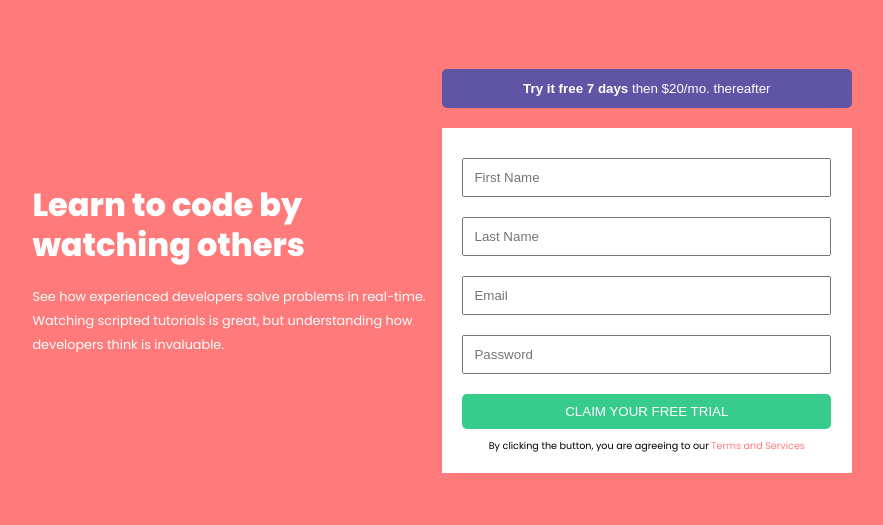
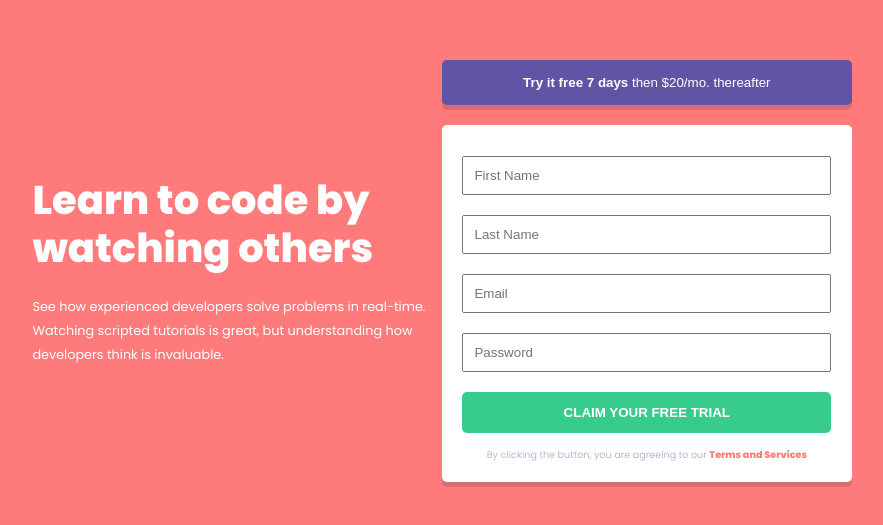
Before and after one commit to annazofka/intro-component-with-sign-up-form, a plain HTML site: page index.html in a window 1280 px wide. Shown: the part 369-894 px from the top of the page, without its empty margins (198-1081 px from the left). Drawn offline with Linux system fonts and the light colour scheme.

Commit message:
add shadow to button and form

```diff
--- a/styles.css
+++ b/styles.css
@@ -10,7 +10,8 @@
 * {
     margin: 0;
     padding: 0;
-    box-sizing: border-box;  /* so the width of all the elements contains padding */
+    box-sizing: border-box;
+    /* so the width of all the elements contains padding */
 }
 
 body {
@@ -39,9 +40,9 @@ body .flex-container {
 
 .h1--text-container {
     font-weight: 800;
-    font-size: 2rem;
-    line-height: 2.5rem;
-    margin-bottom: 20px;
+    font-size: 40px;
+    line-height: 3rem;
+    margin-bottom: 23px;
 }
 
 .p--text-container {
@@ -56,14 +57,6 @@ body .flex-container {
     flex-wrap: wrap;
 }
 
-.form {
-    width: 100%;
-    background-color: var(--white);
-    font-style: normal;
-    font-weight: 400;
-    padding: 5%;
-}
-
 .button--try {
     width: 100%;
     background-color: var(--blue);
@@ -71,12 +64,23 @@ body .flex-container {
     border-radius: 5px;
     border: none;
     text-align: center;
-    padding: 12px;
+    padding: 15px;
     margin-bottom: 20px;
+    box-shadow: 0 5px rgb(63, 61, 74, 0.2);
 }
 
 .span--try {
     font-weight: bolder;
+}
+
+.form {
+    width: 100%;
+    background-color: var(--white);
+    font-style: normal;
+    font-weight: 400;
+    padding: 5%;
+    border-radius: 5px;
+    box-shadow: 0 5px rgb(63, 61, 74, 0.2);
 }
 
 .input--text {
@@ -87,13 +91,14 @@ body .flex-container {
 
 .submit--freetrial {
     text-transform: uppercase;
+    font-weight: bolder;
     width: 100%;
     background-color: var(--green);
     color: var(--white);
-    border-radius: 5px;
+    border-radius: inherit;
     border: none;
     text-align: center;
-    padding: 10px;
+    padding: 13px;
     margin: 10px 0;
 }
 
@@ -101,8 +106,11 @@ body .flex-container {
     font-weight: 400;
     font-size: 0.6rem;
     text-align: center;
+    color: var(--greyish-blue);
+    margin-top: 5px;
 }
 
 .span--ts {
     color: var(--red);
+    font-weight: bold;
 }
```
